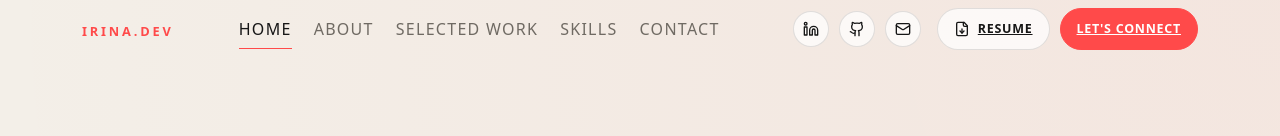
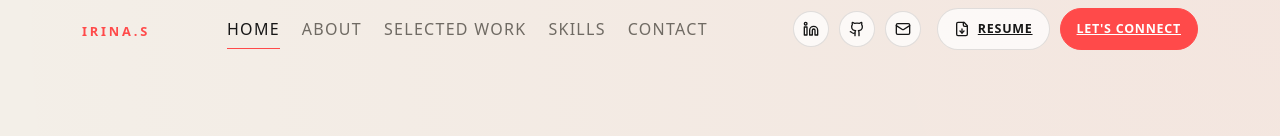
Before and after one commit to rabbitrunout/rabbitrunout.github.io, a React (Create React App) app: page / in a window 1280 px wide. Shown: the top 136 px of the page. Built offline with nearby package versions, Linux system fonts and the light colour scheme.

Commit message:
updated name site

```diff
--- a/src/components/NavBar.js
+++ b/src/components/NavBar.js
@@ -37,7 +37,7 @@ export const NavBar = () => {
           onClick={() => handleNavClick("home")}
           className="editorial-navbar__brand"
         >
-          <span className="editorial-navbar__brand-text">IRINA.DEV</span>
+          <span className="editorial-navbar__brand-text">IRINA.S</span>
         </Navbar.Brand>
 
         <Navbar.Toggle
```
